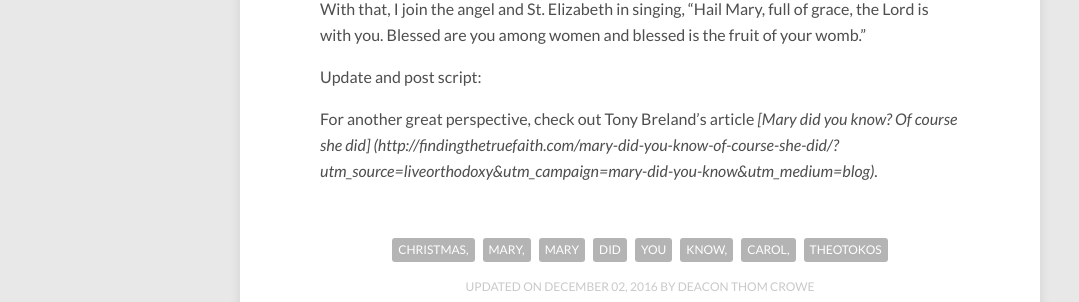
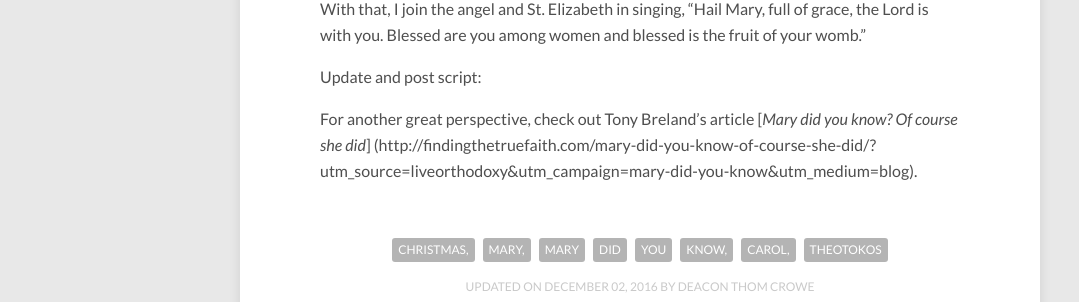
Before and after one commit to liveorthodoxy/liveorthodoxy-old, a Jekyll site: the page built from _posts/2015-12-16-mary-did-you-know.md, in a window 1280 px wide and 900 px high, scrolled down 1979 px. Shown: the part 151-453 px from the top of the window, without its empty margins (0-1079 px from the left). Built offline with Jekyll 4.4.1, drawn with Linux system fonts in a browser that asks for light colours; nearby versions of some CDN libraries; comment, search, counter and statistics services are not loaded.

Commit message:
Fixing link error

```diff
--- a/_posts/2015-12-16-mary-did-you-know.md
+++ b/_posts/2015-12-16-mary-did-you-know.md
@@ -38,4 +38,4 @@
 
 Update and post script:
 
-For another great perspective, check out Tony Breland's article *[Mary did you know? Of course she did] (http://findingthetruefaith.com/mary-did-you-know-of-course-she-did/?utm_source=liveorthodoxy&utm_campaign=mary-did-you-know&utm_medium=blog).*
+For another great perspective, check out Tony Breland's article [*Mary did you know? Of course she did*] (http://findingthetruefaith.com/mary-did-you-know-of-course-she-did/?utm_source=liveorthodoxy&utm_campaign=mary-did-you-know&utm_medium=blog).
```
Also changed, not shown: 4 other files.
